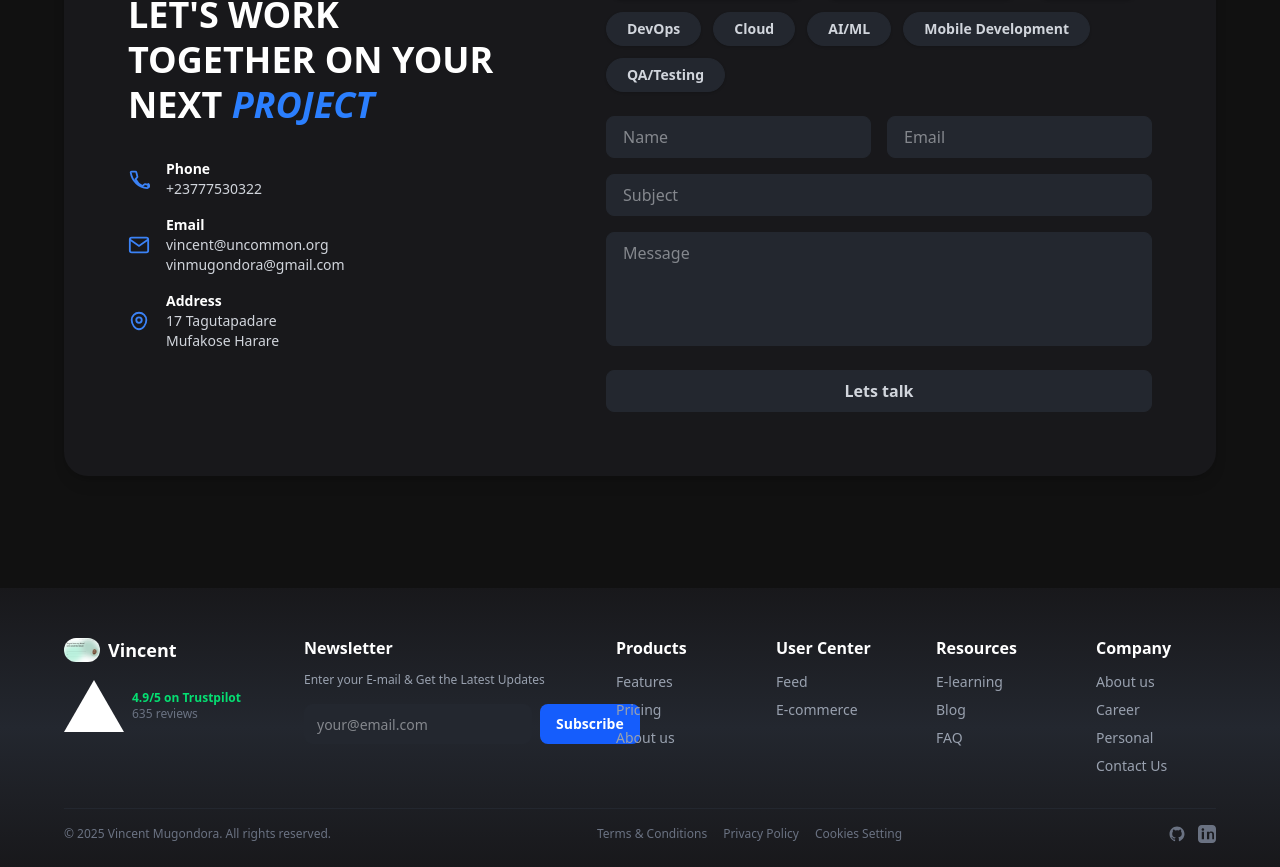
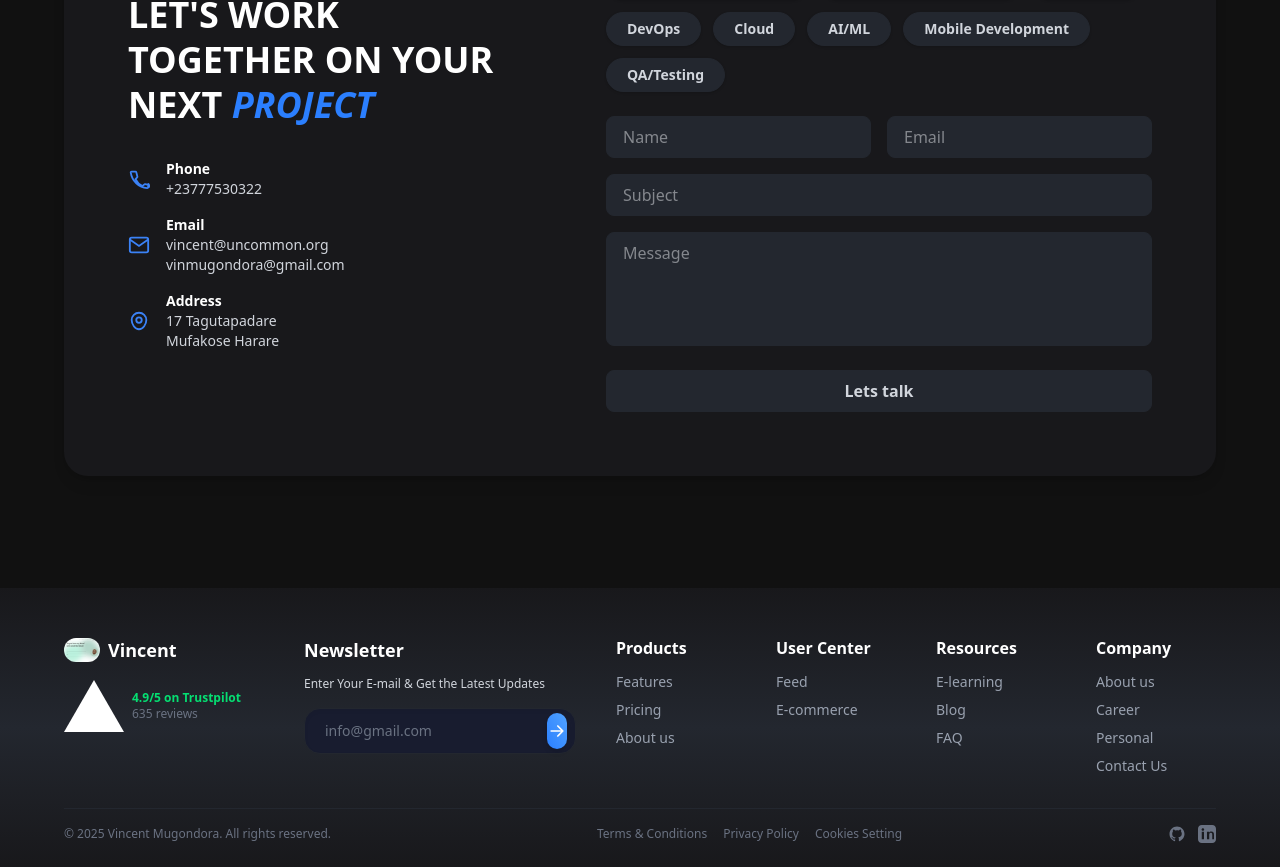
Before and after one commit to VincentMugondora/my_portfolio, a Next.js app: page / in a window 1280 px wide. Shown: the part 3838-4705 px from the top of the page. Built offline with nearby package versions, Linux system fonts and the light colour scheme.

Commit message:
Revamp Newsletter section in Footer component: update layout, styling, and input handling for improved user experience and visual appeal.

```diff
--- a/src/components/Footer.tsx
+++ b/src/components/Footer.tsx
@@ -20,12 +20,16 @@ const Footer = () => {
           </div>
         </div>
         {/* Newsletter */}
-        <div className="flex flex-col gap-2 min-w-[220px]">
-          <div className="font-semibold text-white mb-1 text-left">Newsletter</div>
-          <div className="text-xs mb-2 text-left">Enter your E-mail & Get the Latest Updates</div>
-          <form className="flex items-center gap-2 w-full">
-            <input type="email" placeholder="your@email.com" className="flex-1 rounded-lg px-3 py-2 bg-[#23272F] border border-[#23272F] text-gray-200 focus:outline-none focus:border-blue-500 text-sm h-10" />
-            <button type="submit" className="bg-blue-600 hover:bg-blue-700 text-white px-4 h-10 rounded-lg font-semibold text-sm transition flex items-center justify-center">Subscribe</button>
+        <div className="flex flex-col gap-2 min-w-[260px]">
+          <div className="font-semibold text-white mb-1 text-left text-lg">Newsletter</div>
+          <div className="text-xs mb-2 text-left text-gray-300">Enter Your E-mail & Get the Latest Updates</div>
+          <form className="w-full">
+            <div className="flex items-center bg-[#181c2f] rounded-2xl px-2 py-1 shadow-inner border border-[#23272F] focus-within:border-blue-500 transition-all">
+              <input type="email" placeholder="info@gmail.com" className="flex-1 bg-transparent outline-none border-none px-3 py-2 text-gray-200 text-sm placeholder-gray-500" />
+              <button type="submit" className="ml-2 h-9 w-9 flex items-center justify-center rounded-xl bg-gradient-to-tr from-blue-500 to-blue-400 hover:from-blue-600 hover:to-blue-500 transition-all shadow-md">
+                <svg width="20" height="20" fill="none" viewBox="0 0 24 24"><path d="M5 12h14M13 6l6 6-6 6" stroke="#fff" strokeWidth="2" strokeLinecap="round" strokeLinejoin="round"/></svg>
+              </button>
+            </div>
           </form>
         </div>
         {/* Products */}
--- /dev/null
+++ b/src/pages/api/send-newsletter.ts
@@ -0,0 +1,34 @@
+import type { NextApiRequest, NextApiResponse } from 'next';
+import nodemailer from 'nodemailer';
+
+export default async function handler(req: NextApiRequest, res: NextApiResponse) {
+  if (req.method !== 'POST') {
+    return res.status(405).json({ message: 'Method not allowed' });
+  }
+
+  const { email } = req.body;
+  if (!email) {
+    return res.status(400).json({ message: 'Email is required' });
+  }
+
+  try {
+    const transporter = nodemailer.createTransport({
+      service: 'gmail',
+      auth: {
+        user: 'vincent@uncommon.org',
+        pass: 'lfys vkeb wfln amlg',
+      },
+    });
+
+    await transporter.sendMail({
+      from: 'vincent@uncommon.org',
+      to: 'vincent@uncommon.org',
+      subject: 'New Newsletter Subscription',
+      html: `<p>New subscriber: <strong>${email}</strong></p>`
+    });
+
+    return res.status(200).json({ message: 'Thank you for subscribing!' });
+  } catch (error) {
+    return res.status(500).json({ message: 'Failed to send subscription email', error });
+  }
+}
```
